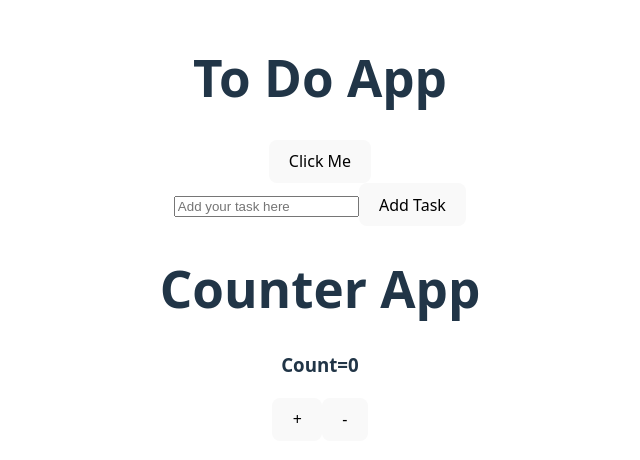
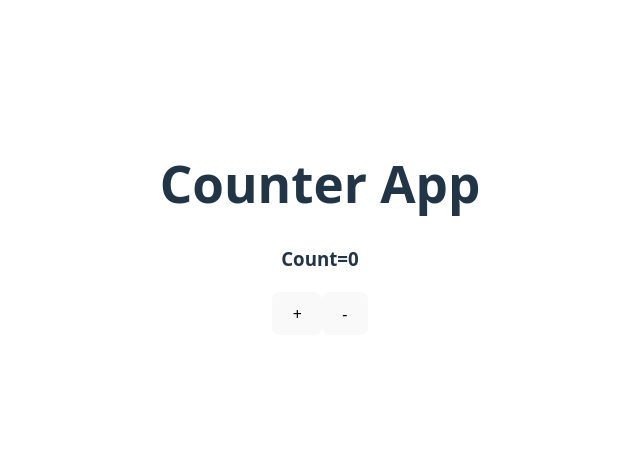
Before and after one commit to iamdhruv17/Full-stack-feb26, a React (Vite) app in the folder Button/: page / in a window 1280 px wide. Shown: the part 172-632 px from the top of the page, without its empty margins (320-960 px from the left). Built offline with nearby package versions, Linux system fonts and the light colour scheme.

Commit message:
14-02-2026

```diff
--- a/Button/src/App.jsx
+++ b/Button/src/App.jsx
@@ -11,7 +11,7 @@ function App() {
 
   return (
     <>
-    <EventToDo/>
+    {/* <EventToDo/> */}
     <Counter/>
 
     </>
```
